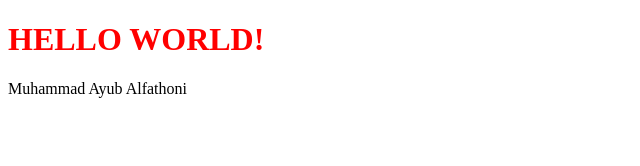
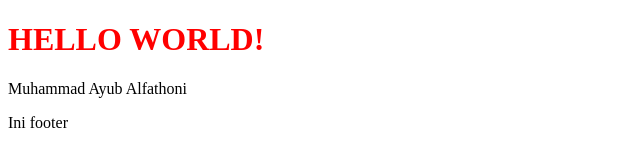
Before and after one commit to alfathmad24/git-practice, a plain HTML site: page index.html in a window 1280 px wide. Shown: the full height of the page, 0-640 px from the left. Drawn offline with Linux system fonts and the light colour scheme.

Commit message:
fix error

```diff
--- a/index.html
+++ b/index.html
@@ -10,5 +10,9 @@
   <body>
     <h1>HELLO WORLD!</h1>
     <p>Muhammad Ayub Alfathoni</p>
+
+    <footer>
+      <p>Ini footer</p>
+    </footer>
   </body>
 </html>
```
